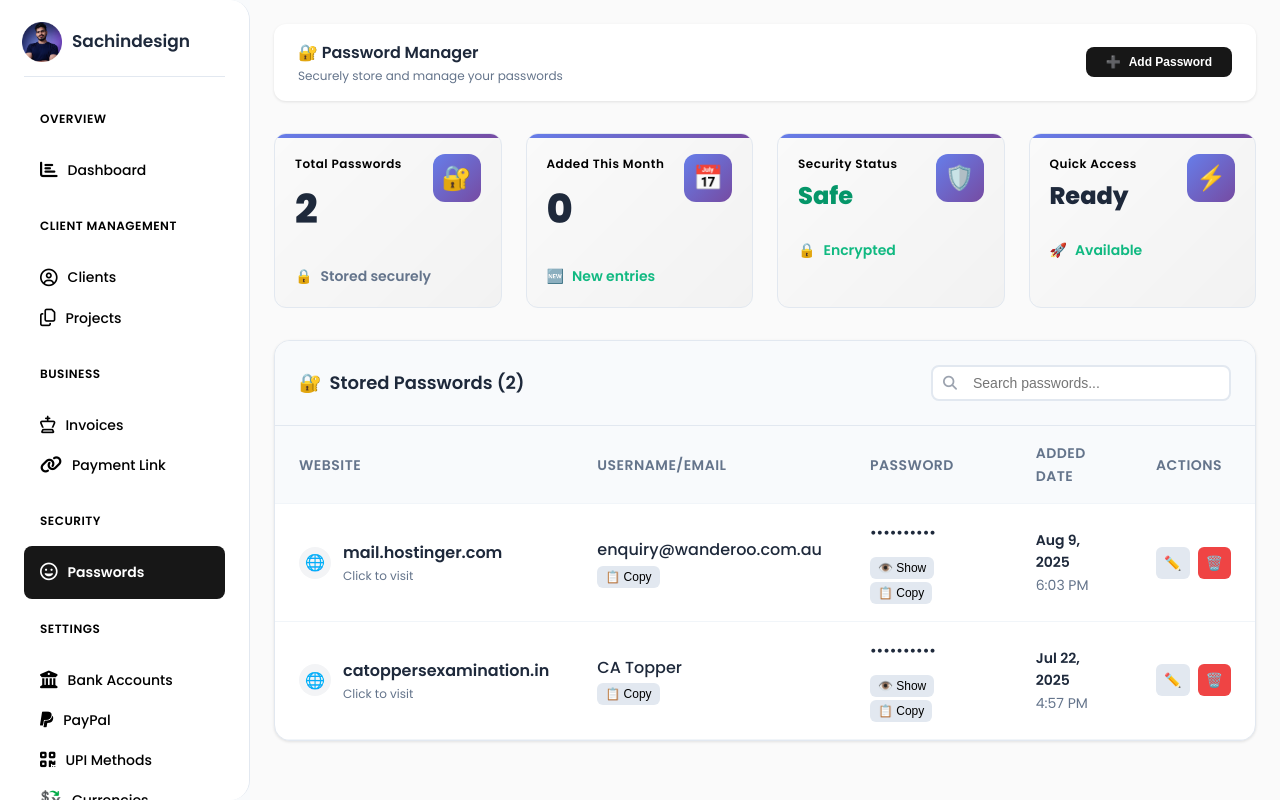
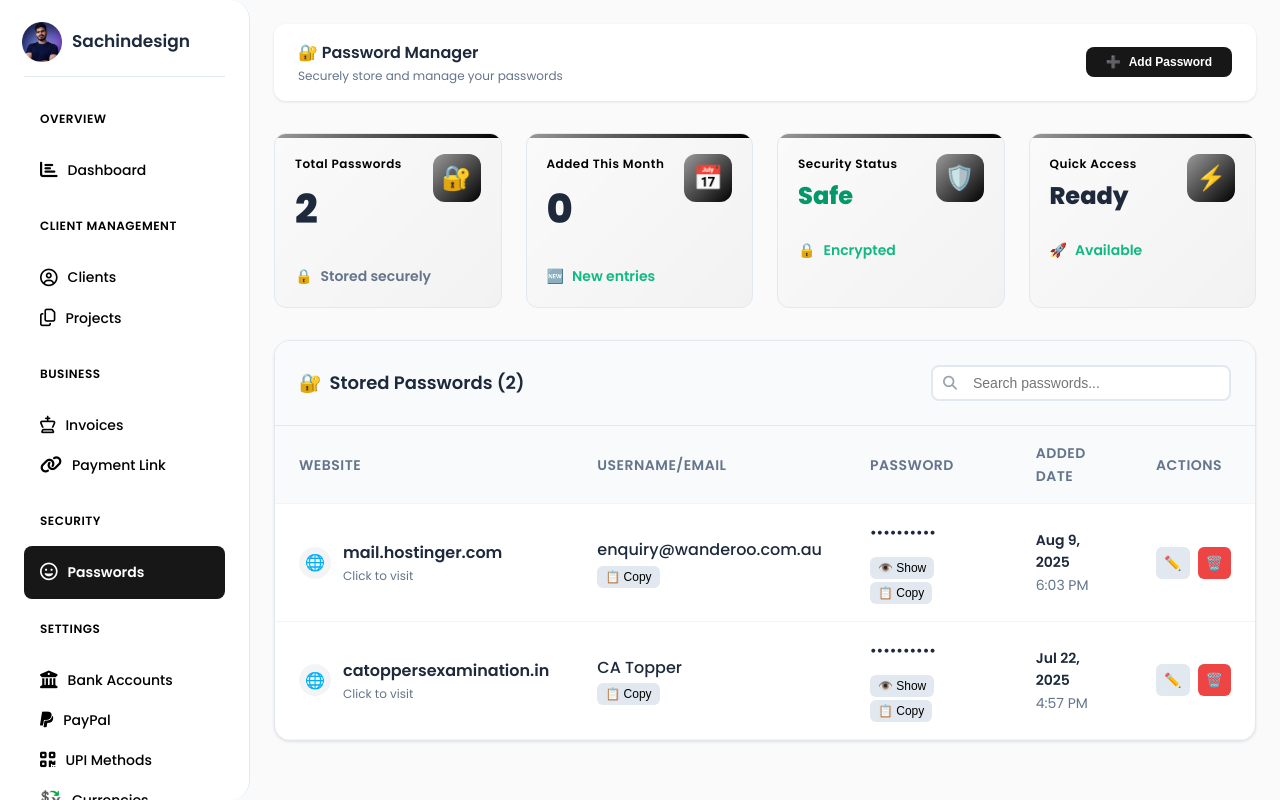
Before and after one commit to Sachinsagarmishra/panel, a PHP site: page /passwords.php in a window 1280 px wide. Run offline with PHP 8.4, Linux system fonts and the light colour scheme; the visitor is signed in with stand-in values (Sample User, id 1); data comes from the database, SQL or seed files in the repository.

Commit message:
Update CSS for stat cards and icons

```diff
--- a/assets/style.css
+++ b/assets/style.css
@@ -236,7 +236,7 @@ body {
     left: 0;
     right: 0;
     height: 4px;
-    background: linear-gradient(135deg, #667eea 0%, #764ba2 100%);
+    background: linear-gradient(135deg, #9a9a9a 0%, #000000 100%);
 }
 
 .stat-header {
@@ -257,7 +257,7 @@ body {
 .stat-icon {
     width: 48px;
     height: 48px;
-    background: linear-gradient(135deg, #667eea 0%, #764ba2 100%);
+    background: linear-gradient(135deg, #9a9a9a 0%, #000000 100%);
     border-radius: 12px;
     display: flex;
     align-items: center;
--- a/passwords.php
+++ b/passwords.php
@@ -702,4 +702,6 @@ include 'includes/header.php';
         });
     });
 </script>
-<?php include "includes/footer.php"; ?>
+</body>
+
+</html>
```
Also changed, not shown: index.php (+9 -4 lines).
